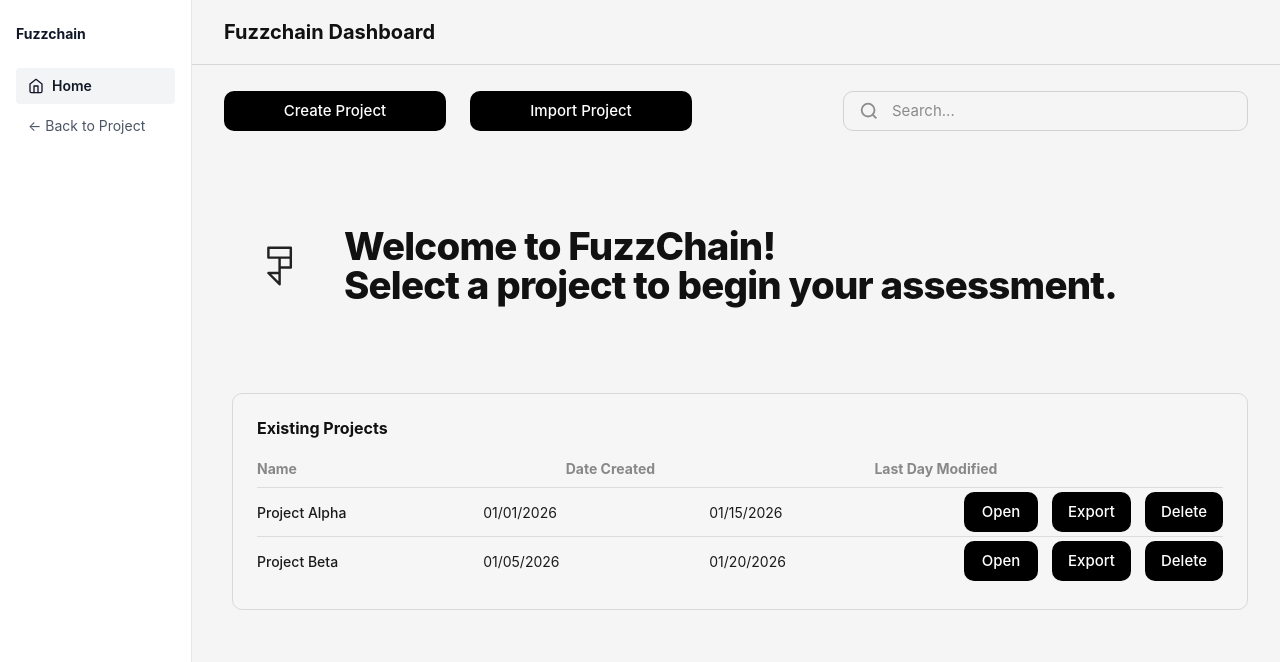
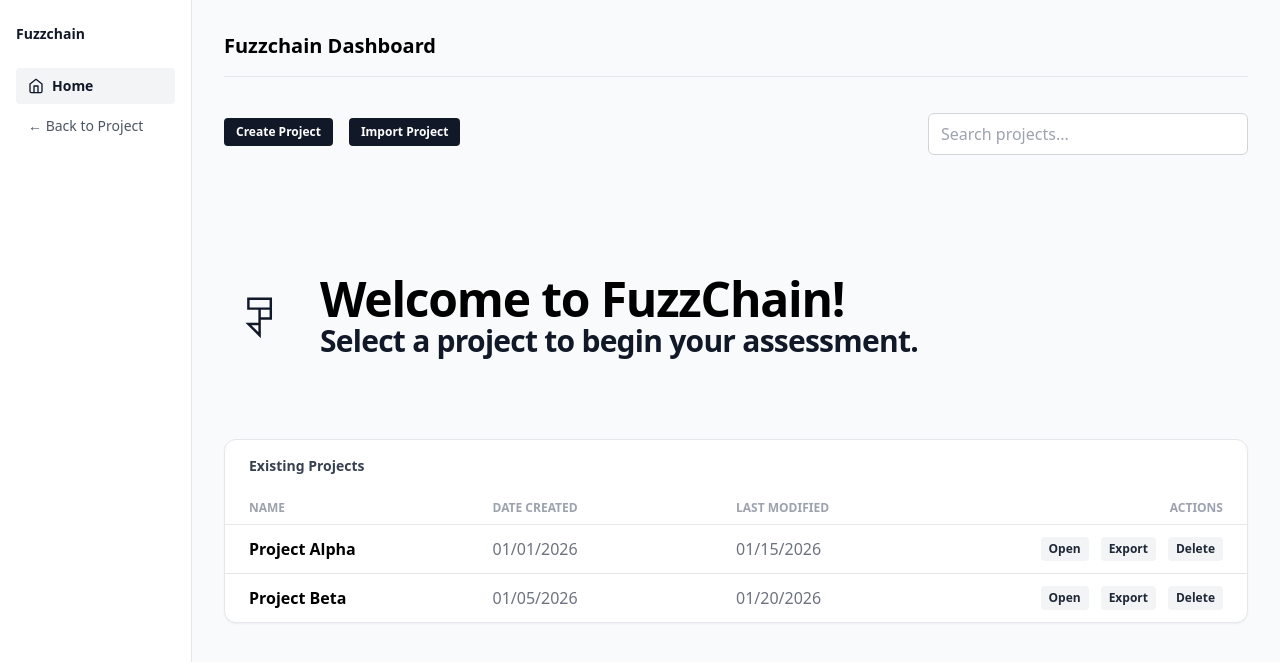
Before and after one commit to Mayrinamelie/fuzzchain-ui, a SvelteKit app: page / in a window 1280 px wide. Shown: the top 662 px of the page. Built offline with nearby package versions, Linux system fonts and the light colour scheme.

Commit message:
Update +page.svelte to fit uniformity
Restructured the page to use official components to enforce uniformity.

```diff
--- a/src/routes/+page.svelte
+++ b/src/routes/+page.svelte
@@ -1,6 +1,10 @@
 <script>
   import { goto } from '$app/navigation';
   import Sidebar from '$lib/components/Sidebar.svelte';
+  import Button from '$lib/components/Button.svelte';
+  import Card from '$lib/components/Card.svelte';
+  import CardRow from '$lib/components/CardRow.svelte';
+  import TextField from '$lib/components/TextField.svelte'; // Corrected name
   import CreateProjectModal from '$lib/components/modals/CreateProjectModal.svelte';
   import ImportProjectModal from '$lib/components/modals/ImportProjectModal.svelte';
   import ExportProjectModal from '$lib/components/modals/ExportProjectModal.svelte';
@@ -19,398 +23,64 @@
     selectedProjectName = projectName;
     openExportModal = true;
   }
-  function openProject(projectId) {
-    goto(`/project/${projectId}`);
-  }
-
 </script>
 
-<div class="page-shell">
+<div class="flex min-h-screen bg-gray-50">
   <Sidebar activePage="home" />
 
-  <main class="dashboard-page">
-    <header class="page-header">
-      <h1>Fuzzchain Dashboard</h1>
+  <main class="flex-1 p-8">
+    <header class="mb-8 border-b border-gray-200 pb-4">
+      <h1 class="text-xl font-bold">Fuzzchain Dashboard</h1>
     </header>
 
-    <section class="toolbar-row">
-      <div class="left-actions">
-        <button class="action-btn" type="button" onclick={() => { openCreateModal = true; }}>
-          Create Project
-        </button>
-
-	<button class="action-btn" type="button" onclick={() => { openImportModal = true; }}>
-          Import Project
-        </button>
-
+    <section class="flex justify-between items-center mb-10">
+      <div class="flex gap-4">
+        <Button label="Create Project" onclick={() => openCreateModal = true} />
+        <Button label="Import Project" variant="primary" onclick={() => openImportModal = true} />
       </div>
-
-
-      <label class="search-wrap" aria-label="Search projects">
-        <svg viewBox="0 0 24 24" aria-hidden="true">
-          <circle cx="11" cy="11" r="7"></circle>
-          <path d="M20 20l-4.35-4.35"></path>
-        </svg>
-        <input type="text" placeholder="Search..." />
-      </label>
+      <div class="w-80">
+        <TextField placeholder="Search projects..." />
+      </div>
     </section>
 
-    <section class="hero-row">
-      <div class="hero-icon" aria-hidden="true">
-        <svg viewBox="0 0 80 80">
+    <section class="flex items-center gap-6 py-20 pl-4">
+       <div class="w-14 h-18 flex-shrink-0">
+          <svg viewBox="0 0 80 80" class="w-full h-full stroke-gray-900 fill-none stroke-[3.5] stroke-round">
             <path d="M12 14h32v14H28l16 0v14H28v24L12 50h16V28H12z"></path>
           </svg>
        </div>
-
-      <div class="hero-copy">
-        <h2>Welcome to FuzzChain!</h2>
-        <p>Select a project to begin your assessment.</p>
+       <div>
+         <h2 class="text-5xl font-extrabold tracking-tight">Welcome to FuzzChain!</h2>
+         <p class="text-3xl font-extrabold tracking-tight text-gray-900">Select a project to begin your assessment.</p>
        </div>
     </section>
 
-    <section class="projects-card">
-      <h3>Existing Projects</h3>
-
-      <div class="projects-table">
-        <div class="table-head table-grid">
+    <Card title="Existing Projects">
+      <div class="grid grid-cols-4 px-6 py-2 text-xs font-bold text-gray-400 uppercase">
         <div>Name</div>
         <div>Date Created</div>
-          <div>Last Day Modified</div>
-          <div></div>
+        <div>Last Modified</div>
+        <div class="text-right">Actions</div>
       </div>
 
       {#each projects as project}
-          <div class="table-row table-grid">
-            <div class="cell name-cell">{project.name}</div>
-            <div class="cell">{project.created}</div>
-            <div class="cell">{project.modified}</div>
-            <div class="row-actions">
-              <button class="mini-btn" type="button" onclick={() => openProject(project.id)}>
-                Open
-              </button>
-              <button class="mini-btn" type="button" onclick={() => openExportPopup(project.name)}>
-                Export
-              </button>
-              <button class="mini-btn" type="button">Delete</button>
+        <CardRow>
+          <div class="grid grid-cols-4 w-full items-center">
+            <div class="font-semibold">{project.name}</div>
+            <div class="text-gray-500">{project.created}</div>
+            <div class="text-gray-500">{project.modified}</div>
+            <div class="flex justify-end gap-3">
+              <Button label="Open" size="sm" variant="tertiary" onclick={() => goto(`/project/${project.id}`)} />
+              <Button label="Export" size="sm" variant="tertiary" onclick={() => openExportPopup(project.name)} />
+              <Button label="Delete" size="sm" variant="tertiary" />
             </div>
           </div>
+        </CardRow>
       {/each}
-      </div>
-    </section>
+    </Card>
   </main>
 </div>
 
-<CreateProjectModal
-  open={openCreateModal}
-  onClose={() => { openCreateModal = false; }}
-/>
-
-<ImportProjectModal
-  open={openImportModal}
-  onClose={() => { openImportModal = false; }}
-/>
-
-<ExportProjectModal
-  open={openExportModal}
-  projectName={selectedProjectName}
-  onClose={() => {
-    openExportModal = false;
-    selectedProjectName = '';
-  }}
-/>
-
-<style>
-  :global(body) {
-    margin: 0;
-    background: #f5f5f5;
-    color: #111111;
-    font-family: Inter, ui-sans-serif, system-ui, -apple-system, BlinkMacSystemFont, 'Segoe UI', sans-serif;
-  }
-
-  .page-shell {
-    display: flex;
-    min-height: 100vh;
-    background: #f5f5f5;
-  }
-
-  .dashboard-page {
-    flex: 1;
-    min-width: 0;
-    padding: 0 32px 32px;
-  }
-
-  .page-header {
-    margin: 0 -32px;
-    padding: 20px 32px;
-    border-bottom: 1px solid #d7d7d7;
-    background: #f5f5f5;
-  }
-
-  .page-header h1 {
-    margin: 0;
-    font-size: 20px;
-    font-weight: 700;
-    line-height: 1.2;
-  }
-
-  .toolbar-row {
-    display: flex;
-    align-items: center;
-    justify-content: space-between;
-    gap: 24px;
-    padding: 26px 0 10px;
-  }
-
-  .left-actions {
-    display: flex;
-    align-items: center;
-    gap: 24px;
-  }
-
-  .action-btn,
-  .mini-btn {
-    border: 0;
-    border-radius: 10px;
-    background: #000000;
-    color: #ffffff;
-    font: inherit;
-    cursor: pointer;
-    transition: opacity 0.15s ease;
-  }
-
-  .action-btn:hover,
-  .mini-btn:hover {
-    opacity: 0.88;
-  }
-
-  .action-btn {
-    min-width: 222px;
-    height: 40px;
-    padding: 0 24px;
-    font-size: 15px;
-    font-weight: 500;
-  }
-
-  .search-wrap {
-    display: flex;
-    align-items: center;
-    gap: 12px;
-    width: min(100%, 405px);
-    height: 40px;
-    padding: 0 14px;
-    border: 1px solid #d2d2d2;
-    border-radius: 10px;
-    background: #f5f5f5;
-    box-sizing: border-box;
-  }
-
-  .search-wrap svg {
-    width: 22px;
-    height: 22px;
-    stroke: #8d8d8d;
-    stroke-width: 2;
-    fill: none;
-    flex: 0 0 auto;
-  }
-
-  .search-wrap input {
-    width: 100%;
-    border: 0;
-    outline: none;
-    background: transparent;
-    font: inherit;
-    font-size: 15px;
-    color: #111111;
-  }
-
-  .search-wrap input::placeholder {
-    color: #8b8b8b;
-  }
-
-  .hero-row {
-    display: flex;
-    align-items: center;
-    gap: 28px;
-    padding: 86px 0 88px 36px;
-  }
-
-  .hero-icon {
-    width: 56px;
-    height: 72px;
-    flex: 0 0 auto;
-  }
-
-  .hero-icon svg {
-    width: 100%;
-    height: 100%;
-    stroke: #222222;
-    stroke-width: 3.5;
-    fill: none;
-    stroke-linejoin: round;
-    stroke-linecap: round;
-  }
-
-  .hero-copy h2,
-  .hero-copy p {
-    margin: 0;
-    letter-spacing: -0.02em;
-  }
-
-  .hero-copy h2 {
-    font-size: clamp(2rem, 3vw, 3.2rem);
-    line-height: 1.02;
-    font-weight: 800;
-  }
-
-  .hero-copy p {
-    font-size: clamp(2rem, 3vw, 3.2rem);
-    line-height: 1.02;
-    font-weight: 800;
-  }
-
-  .projects-card {
-    background: #f6f6f6;
-    border: 1px solid #d9d9d9;
-    border-radius: 10px;
-    padding: 22px 24px 24px;
-    margin: 0 0 0 8px;
-  }
-
-  .projects-card h3 {
-    margin: 0 0 18px;
-    font-size: 16px;
-    font-weight: 700;
-  }
-
-  .projects-table {
-    width: 100%;
-  }
-
-  .table-grid {
-    display: grid;
-    grid-template-columns: 1.1fr 1.1fr 1.25fr auto;
-    align-items: center;
-    gap: 16px;
-  }
-
-  .table-head {
-    padding: 0 0 8px;
-    color: #888888;
-    font-size: 14px;
-    font-weight: 700;
-  }
-
-  .table-row {
-    min-height: 48px;
-    border-top: 1px solid #dddddd;
-  }
-
-  .cell {
-    padding: 8px 0;
-    font-size: 14px;
-    color: #1b1b1b;
-  }
-
-  .name-cell {
-    font-weight: 500;
-  }
-
-  .row-actions {
-    display: flex;
-    align-items: center;
-    gap: 14px;
-    padding: 4px 0;
-  }
-
-  .mini-btn {
-    min-width: 74px;
-    height: 40px;
-    padding: 0 16px;
-    font-size: 15px;
-    font-weight: 500;
-  }
-
-  @media (max-width: 1200px) {
-    .toolbar-row {
-      flex-direction: column;
-      align-items: stretch;
-    }
-
-    .search-wrap {
-      width: 100%;
-    }
-
-    .table-grid {
-      grid-template-columns: 1fr 1fr 1fr;
-    }
-
-    .table-head > :last-child,
-    .table-row > :last-child {
-      grid-column: 1 / -1;
-    }
-
-    .row-actions {
-      padding-bottom: 12px;
-    }
-  }
-
-  @media (max-width: 768px) {
-    .dashboard-page {
-      padding: 0 18px 24px;
-    }
-
-    .page-header {
-      margin: 0 -18px;
-      padding: 18px;
-    }
-
-    .left-actions {
-      flex-direction: column;
-      align-items: stretch;
-      gap: 12px;
-    }
-
-    .action-btn {
-      width: 100%;
-      min-width: 0;
-    }
-
-    .hero-row {
-      padding: 48px 0 56px 0;
-      gap: 18px;
-    }
-
-    .hero-copy h2,
-    .hero-copy p {
-      font-size: 1.8rem;
-    }
-
-    .projects-card {
-      margin-left: 0;
-      padding: 18px;
-    }
-
-    .table-grid {
-      grid-template-columns: 1fr;
-      gap: 4px;
-    }
-
-    .table-head {
-      display: none;
-    }
-
-    .table-row {
-      padding: 12px 0;
-    }
-
-    .cell {
-      padding: 2px 0;
-    }
-
-    .row-actions {
-      flex-wrap: wrap;
-      gap: 10px;
-      padding-top: 8px;
-    }
-  }
-</style>
+<CreateProjectModal open={openCreateModal} onClose={() => openCreateModal = false} />
+<ImportProjectModal open={openImportModal} onClose={() => openImportModal = false} />
+<ExportProjectModal open={openExportModal} projectName={selectedProjectName} onClose={() => { openExportModal = false; selectedProjectName = ''; }} />
```
Lines whose indentation alone changed are shown as unchanged.
